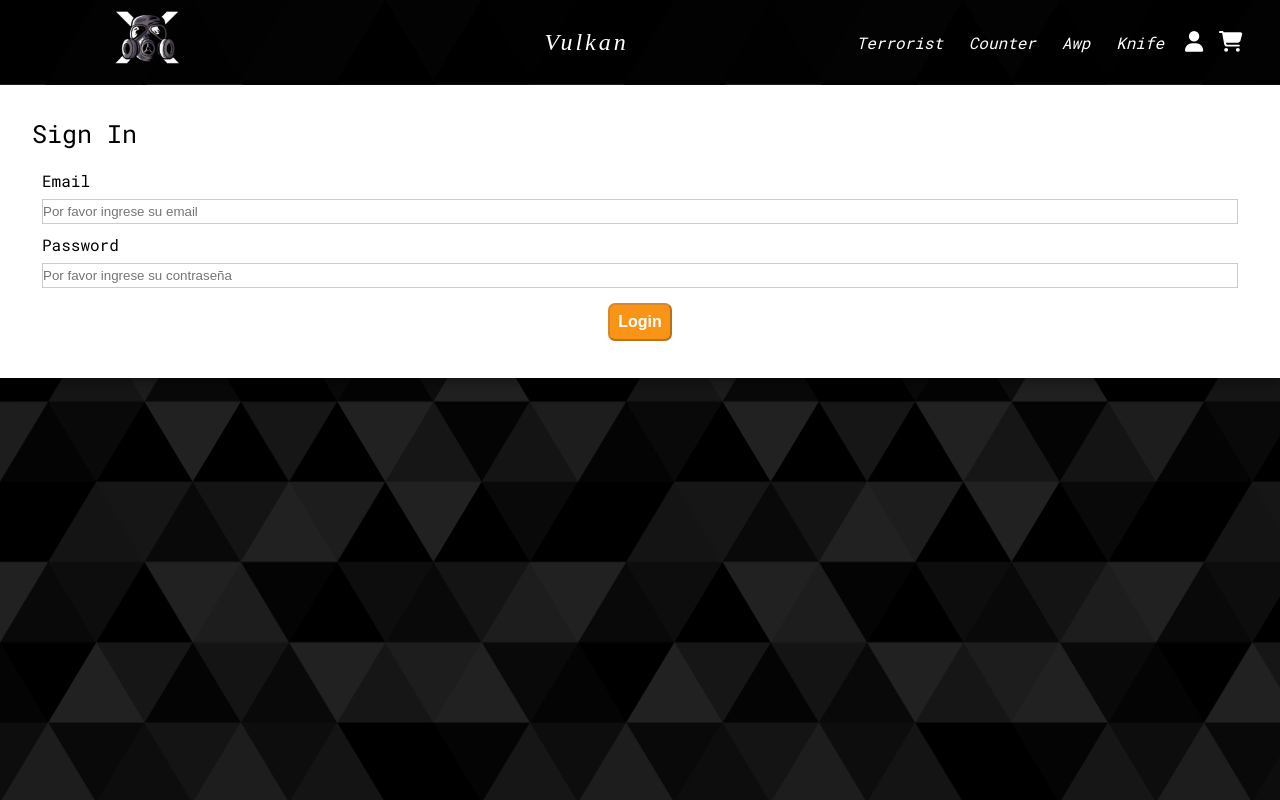
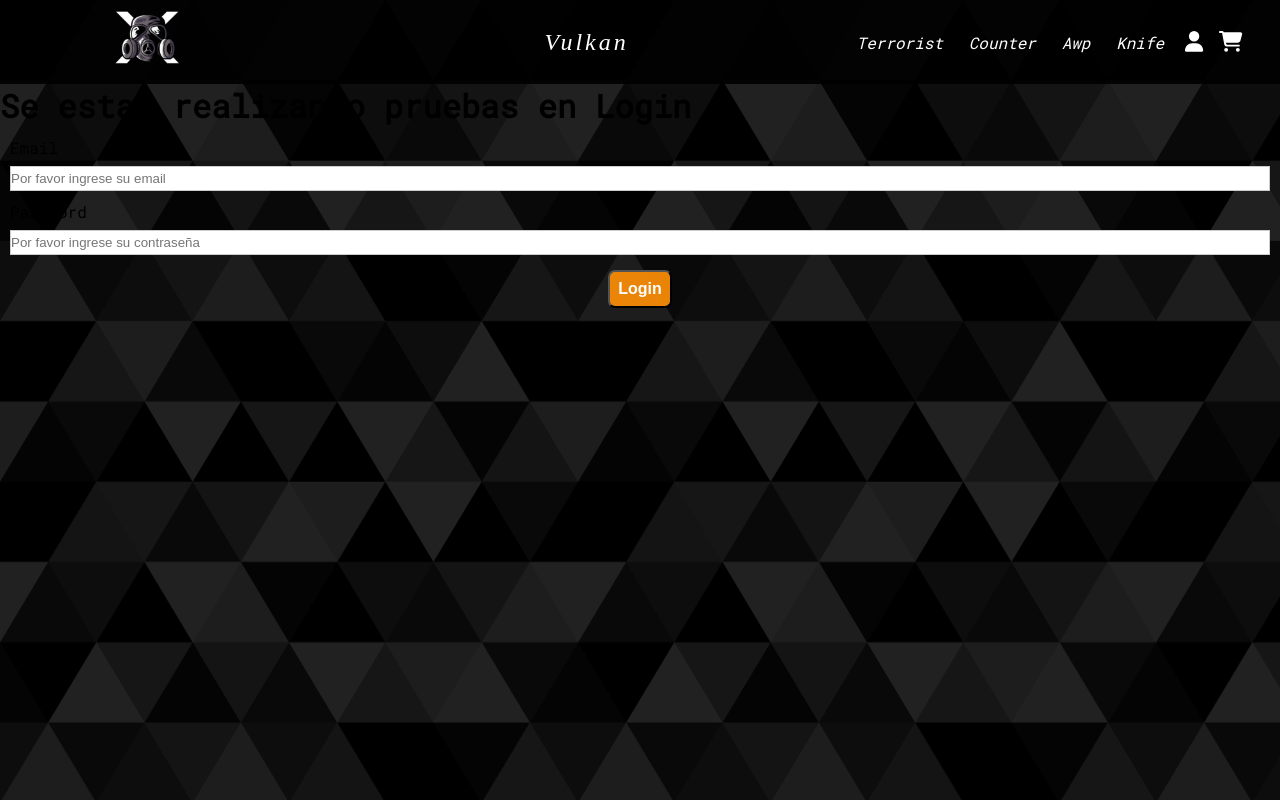
Before and after one commit to luispino94/PinoLuisReactDesafios, a React (Vite) app in the folder React-eCommerce/: page /login in a window 1280 px wide. Built offline with nearby package versions, Linux system fonts and the light colour scheme; a web font is replaced by a local one.

Commit message:
se esta trabajando sobre el login

```diff
--- a/React-eCommerce/src/componentes/Contexto/cartContext.jsx
+++ b/React-eCommerce/src/componentes/Contexto/cartContext.jsx
@@ -5,7 +5,6 @@ export const useCartContext = () => useContext(CartContext)
 
 
 const CartContexProvider = ({children}) => {
-
 
  const [cartList, setCarlist] = useState(()=>{
    try {
--- a/React-eCommerce/src/componentes/login/LogIn.jsx
+++ b/React-eCommerce/src/componentes/login/LogIn.jsx
@@ -1,84 +1,50 @@
-import React from 'react'
-import { useState, useEffect } from 'react';
+import {getAuth, createUserWithEmailAndPassword,signInWithEmailAndPassword} from 'firebase/auth'
+import { useState } from 'react';
+// const auth = getAuth();
+
+
 import './login.scss'
 
 const LogIn = () => {
+  const [registro, setRegistro]= useState(false)
 
-    const [isSubmitted, setIsSubmitted] = useState(false);
-    const [email, setEmail] = useState(()=>{
-        try {
-          const emailInSessionStorage = sessionStorage.getItem('emailSession');
-          return emailInSessionStorage? JSON.parse (emailInSessionStorage) : [];
-        } catch(error){
-          return [];
+  const handlerSubmit = async (e)=>{
+    e.preventDefault ()
+    const correo = e.target.email.value;
+    const password = e.target.password.value;
+
+    if (registro){
+      await createUserWithEmailAndPassword(auth, correo, password)
+      console.log ("no existe este usuario")
     }
-      });
-
-      useEffect (()=>{
-        sessionStorage.setItem('emailSession', JSON.stringify(email))
-      }, [email]);
-
-      const [password, setPassword] = useState(()=>{
-        try {
-          const passwordInSessionStorage = sessionStorage.getItem('passwordSession');
-          return passwordInSessionStorage? JSON.parse (passwordInSessionStorage) : [];
-        } catch(error){
-          return [];
+    else {
+      await signInWithEmailAndPassword(auth, correo, password )
+      console.log ("usuario ya creado")
     }
-      });
-
-      useEffect (()=>{
-        sessionStorage.setItem('passwordSession', JSON.stringify(password))
-      }, [password]);
-
-      /*Acá hago la función para validar los datos de */
-
-      function validateForm() {
-
-        return email.length > 0 && password.length > 0;
-
   }
 
-      function handleSubmit(event) {
+    return (
 
-        event.preventDefault();
-
-      }
-
-
-    const renderForm = (
     <div className="form">
-          <form onSubmit={handleSubmit}>
+      <h1>Se estan realizando pruebas en Login</h1>
+      <form onSubmit={handlerSubmit}>
         <div className="input-container">
           <label>Email </label>
-              <input type="email" value={email} placeholder="Por favor ingrese su email"
-              onChange={(e) => setEmail(e.target.value)}/>
+          <input type="email"  placeholder="Por favor ingrese su email" id='email' required/>
         </div>
 
         <div className="input-container">
           <label>Password </label>
-              <input type="password" value={password}  placeholder="Por favor ingrese su contraseña"
-                onChange={(e) => setPassword(e.target.value)}/>
+          <input type="password" placeholder="Por favor ingrese su contraseña" id='password' required/>
         </div>
         <div className="button-container">
           <button
           type="submit"
-              disabled={!validateForm()}>Login</button>
+          onClick={()=>setRegistro(!registro)}>Login</button>
         </div>
       </form>
     </div>
     );
-
-
-    return (
-    <div className="container-login">
-      <div className="login-form">
-        <div className="title">Sign In</div>
-        {isSubmitted ? <div>User is successfully logged in</div> : renderForm}
-      </div>
-    </div>
-
-    );
 }
 
 export default LogIn
```
Lines whose indentation alone changed are shown as unchanged.
